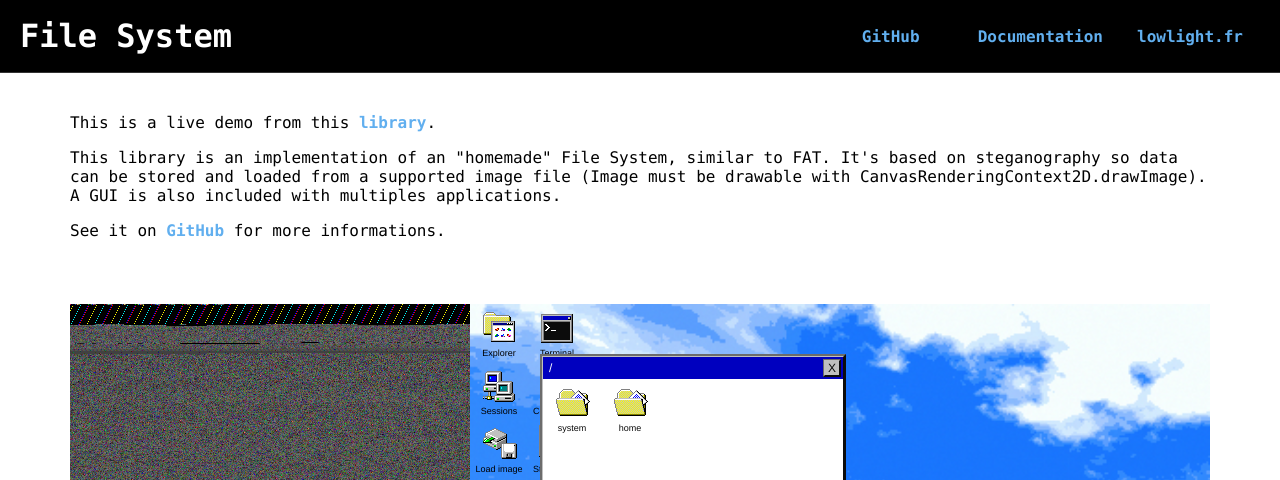
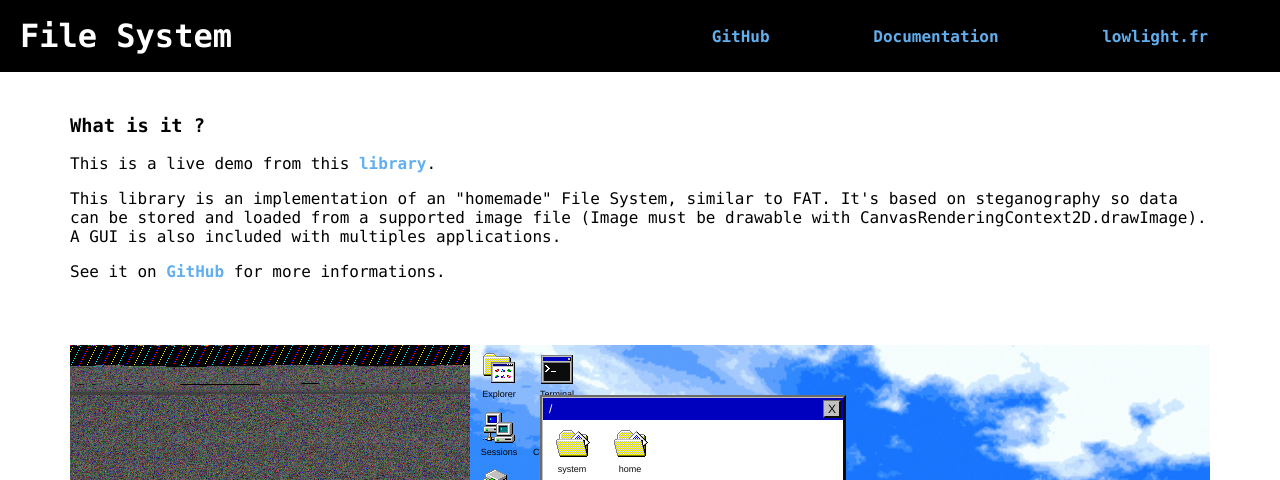
Before and after one commit to lowlighter/file-system, a website: page demo/index.html in a window 1280 px wide. Shown: the top 480 px of the page. Drawn offline with Linux system fonts and the light colour scheme.

Commit message:
Updated /demo

```diff
--- a/demo/css/style.css
+++ b/demo/css/style.css
@@ -1,19 +1,17 @@
+/* Miscelleanous */
   .bold { font-weight: bold; }
   .hidden { display: none; }
+
 /* Body */
   body {
     margin: 0;
-        font-family: "Lucida Console", Monaco, monospace;
+    font-family: lucida console,Monaco,monospace;
     background-color: black;
   }
 
 /* Header */
   header {
-        padding: 20px;
-        padding-bottom: 0px;
-        border-bottom: 1px solid #333333;
     display: flex;
-        vertical-align: middle;
     align-items: center;
     justify-content: space-between;
     flex-direction: column;
@@ -30,20 +28,36 @@
 
 /* Title and menu */
   header h1 {
-        margin: 0;
+    margin: 10px 0;
+  }
+
+  nav {
+    width: 100%;
+    display: flex;
   }
 
   nav a, nav a:visited {
-        display: inline-block;
+    display: block;
     padding: 20px 0px;
-        width: 140px;
     text-align: center;
     background-color: black;
+    flex-grow: 1;
+    border-radius: 5px;
+    transition: background-color .2s;
+  }
+
+  nav a:hover {
+    background-color: white;
+  }
+
+  @media (min-width: 768px) {
+    nav {
+      max-width: 600px;
+    }
   }
 
 /* Links */
   a:hover {
-        filter: invert();
     cursor: pointer;
   }
 
@@ -125,6 +139,10 @@
         height: 400px;
     }
 
+    div.app-view {
+      background-color: whitesmoke;
+    }
+
     div.app-view canvas {
         width: 100%;
     }
--- a/demo/index.html
+++ b/demo/index.html
@@ -6,18 +6,21 @@
         <link rel="stylesheet" href="css/style.css">
         <link rel="stylesheet" href="css/atom-one-dark.css">
         <link rel="stylesheet" href="css/fs.css">
+        <link rel="icon" type="image/png" href="/src/favicon.png" />
+        <link rel="icon" href="/src/icon.png" sizes="114x114">
     </head>
     <body>
         <header>
             <h1>File System</h1>
             <nav>
                 <a href="https://github.com/lowlighter/file-system">GitHub</a>
-                <a href="https://lowlighter.github.io/file-system/docs">Documentation</a>
-                <a href="https://lowlight.fr/en/blog/file-system/">lowlight.fr</a>
+                <a href="https://lowlight.fr/file-system/docs">Documentation</a>
+                <a href="https://lowlight.fr/">lowlight.fr</a>
             </nav>
         </header>
         <main class="container-full">
             <div class="container">
+                <h3>What is it ?</h3>
                 <p>
                     This is a live demo from this <a href="https://github.com/lowlighter/file-system">library</a>.
                 </p>
```
Also changed, not shown: demo/template.html (+3 -0 lines). Lines whose indentation alone changed are shown as unchanged.
